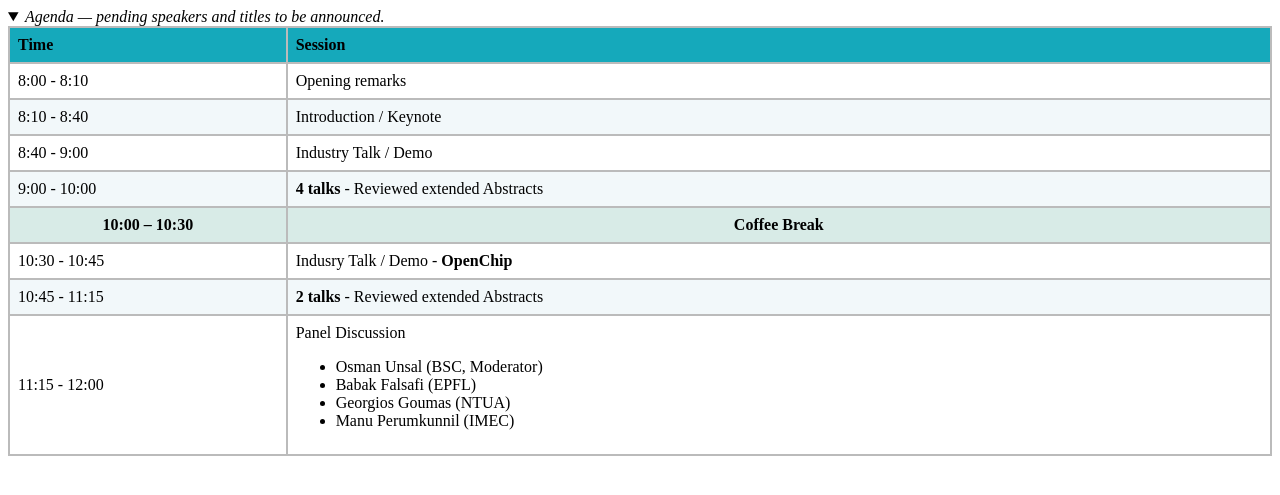
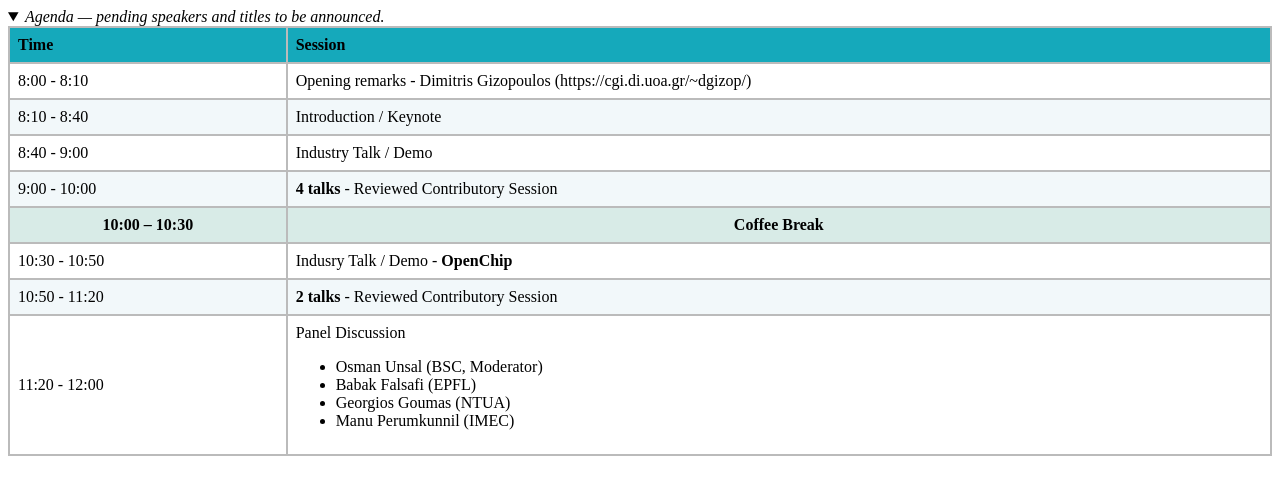
Before and after one commit to euro-rv/euro-rv.github.io, a Jekyll site: the page agenda.html, which Jekyll copies as it is, in a window 1280 px wide. Shown: the top 495 px of the page. Built offline with Jekyll 4.4.1, drawn with Linux system fonts in a browser that asks for light colours.

Commit message:
Updates to agenda

```diff
--- a/agenda.html
+++ b/agenda.html
@@ -40,7 +40,7 @@ Agenda — pending speakers and titles to be announced.
   <tbody class="session">
     <tr>
       <td>8:00 - 8:10</td>
-      <td>Opening remarks</td>
+      <td>Opening remarks - Dimitris Gizopoulos (https://cgi.di.uoa.gr/~dgizop/)</td>
     </tr>
     <tr>
       <td>8:10 - 8:40</td>
@@ -52,7 +52,7 @@ Agenda — pending speakers and titles to be announced.
     </tr>
     <tr>
       <td>9:00 - 10:00</td>
-      <td><b>4 talks</b> - Reviewed extended Abstracts</td>
+      <td><b>4 talks</b> - Reviewed Contributory Session</td>
     </tr>
   </tbody>
 
@@ -65,15 +65,15 @@ Agenda — pending speakers and titles to be announced.
 
   <tbody class="session">
     <tr>
-      <td>10:30 - 10:45</td>
+      <td>10:30 - 10:50</td>
       <td>Indusry Talk / Demo - <b>OpenChip</b></td>
     </tr>
     <tr>
-      <td>10:45 - 11:15</td>
-      <td><b>2 talks</b> - Reviewed extended Abstracts</td>
+      <td>10:50 - 11:20</td>
+      <td><b>2 talks</b> - Reviewed Contributory Session</td>
     </tr>
     <tr>
-      <td>11:15 - 12:00</td>
+      <td>11:20 - 12:00</td>
       <td>
           Panel Discussion
           <ul>
```
